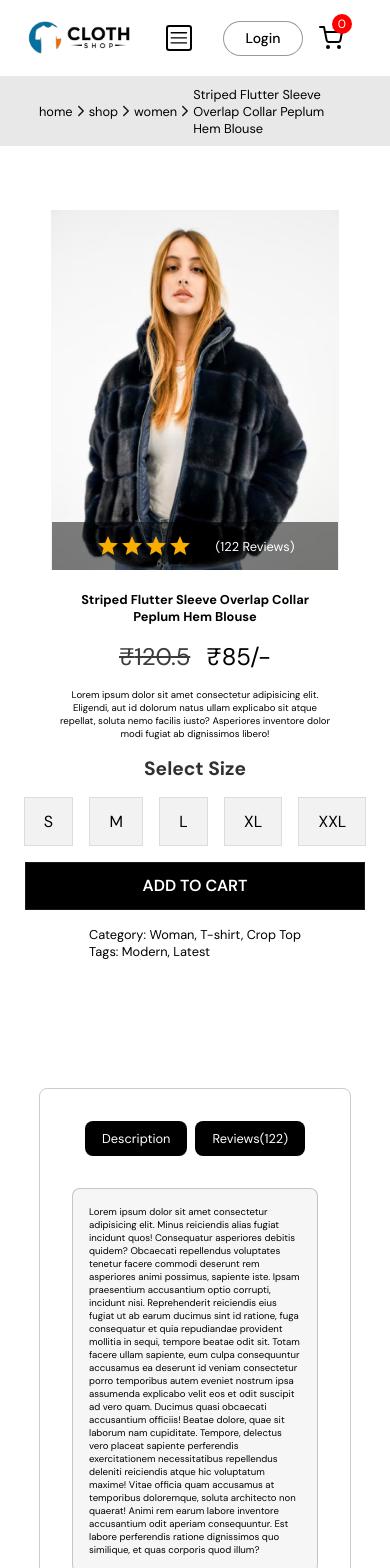
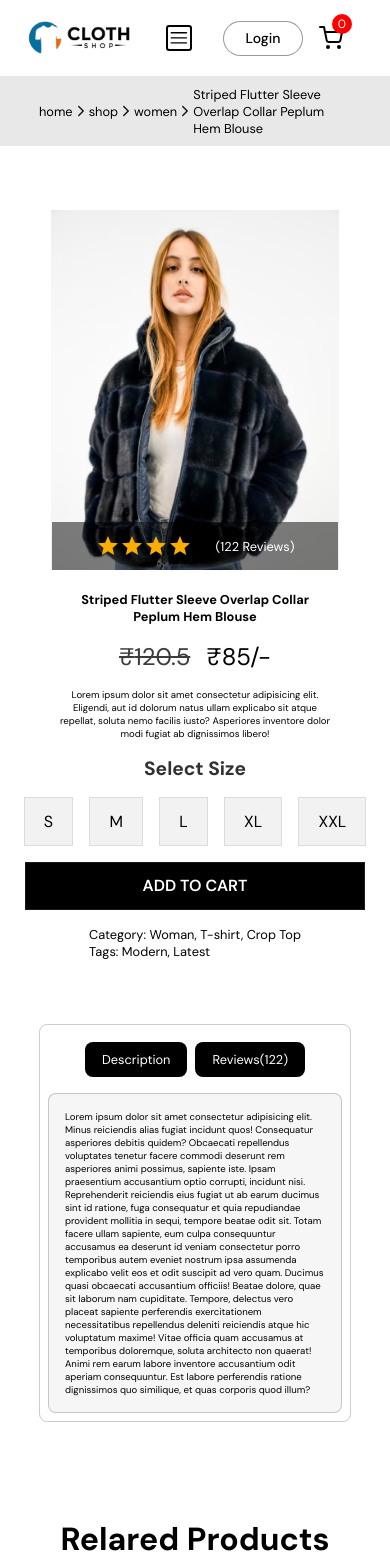
Before and after one commit to NipunShrivats/ecommerce-clothing, a React (Vite) app: page /product/1 in a window 390 px wide. Shown: the top 1568 px of the page. Built offline with nearby package versions, Linux system fonts and the light colour scheme.

Commit message:
changes on 3sep, commit no.4

```diff
--- a/src/Components/DescAndReview/DescAndReview.css
+++ b/src/Components/DescAndReview/DescAndReview.css
@@ -41,12 +41,19 @@
 
 
 @media (max-width:500px) {
+  .DescAndReview {
+    margin-top: -4rem;
+  }
+  .DescAndReview .all-box {
+    padding: .5rem;
+  }
   .DescAndReview .DescAndReview-navigator {
     /* border: 2px solid red; */
     display: flex;
     align-items: baseline;
     justify-content: center;
-    margin-bottom: 2rem;
+    margin-top: .6rem;
+    margin-bottom: 1rem;
     gap: 0.5rem;
   }
 
--- a/src/Components/ProductDisplay/ProductDisplay.css
+++ b/src/Components/ProductDisplay/ProductDisplay.css
@@ -36,6 +36,8 @@
   /* border: 2px solid red; */
   padding: 2rem;
   display: flex;
+  align-items: center;
+  justify-content: center;
 }
 
 .productDisplay-Right .productDisplay-Right-inside {
@@ -237,8 +239,11 @@
 
 
 @media (max-width:400px) {
+  .productDisplay-Right{
+    /* border: 2px solid red; */
+    width: 100%;
+  }
   .productDisplay {
-    /* border: 2px solid red; */
     display: flex;
     flex-direction: column;
     justify-content: center;
@@ -306,4 +311,7 @@
   .productDisplay-right-category{
     font-size: .8rem;
   }
+  .productDisplay-right-size{
+    /* border: 2px solid red; */
+  }
 }
--- a/src/Components/RelatedProducts/RelatedProducts.css
+++ b/src/Components/RelatedProducts/RelatedProducts.css
@@ -15,4 +15,11 @@
 .relatedProducts-item {
     /* border: 2px solid red; */
     display: flex;
+    flex-wrap: wrap;
 }
+
+@media (max-width:400px) {
+    .relatedProducts-item {
+        gap: 1.5rem;
+    }
+}
--- a/src/Components/RelatedProducts/RelatedProducts.jsx
+++ b/src/Components/RelatedProducts/RelatedProducts.jsx
@@ -1,28 +1,32 @@
-import Rect from 'react'
+import Rect from "react";
 import "./RelatedProducts.css";
 import Item from "../../Components/Item/Item";
-import data_products from "../../assets/Frontend_Assets/data"
+import data_products from "../../assets/Frontend_Assets/data";
 
 export default function RelatedProducts() {
   return (
     <>
-            <div className='relatedProducts container'>
-                <div className='title-box'>
+      <div className="relatedProducts container">
+        <div className="title-box">
           <h1>Relared Products</h1>
-                    <div className='title-line'></div>
+          <div className="title-line"></div>
         </div>
-                <div className='relatedProducts-item'>
+        <div className="relatedProducts-item">
           {data_products.map((item, i) => {
-                        return <Item
+            return (
+              <Item
+                className="thisItem"
                 key={i}
                 id={item.id}
                 name={item.name}
                 image={item.image}
                 new_price={item.new_price}
-                            old_price={item.old_price} />
+                old_price={item.old_price}
+              />
+            );
           })}
         </div>
       </div>
     </>
-    )
+  );
 }
--- a/src/Pages/Product/Product.jsx
+++ b/src/Pages/Product/Product.jsx
@@ -34,7 +34,7 @@ export default function Product() {
             <BreadCrums product={product} />
             <ProductDisplay product={product} />
             <DescAndReview />
-            {/* <RelatedProducts /> */}
+            <RelatedProducts />
           </div>
         </>
       )}
```
Also changed, not shown: src/Components/faltu.html (deleted, +0 -12 lines). Lines whose indentation alone changed are shown as unchanged.
